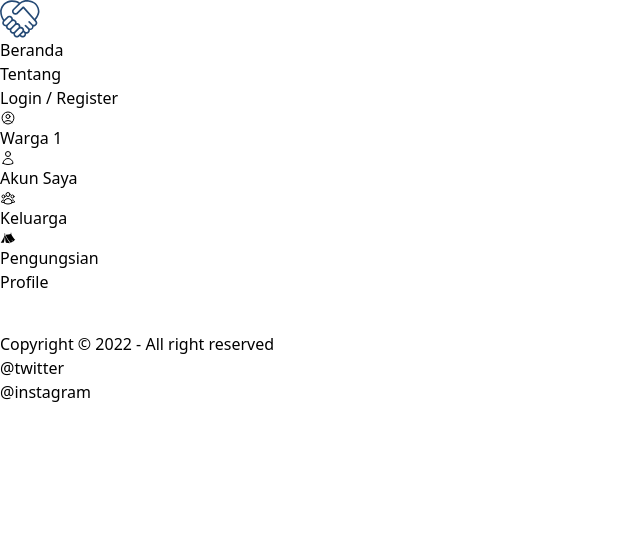
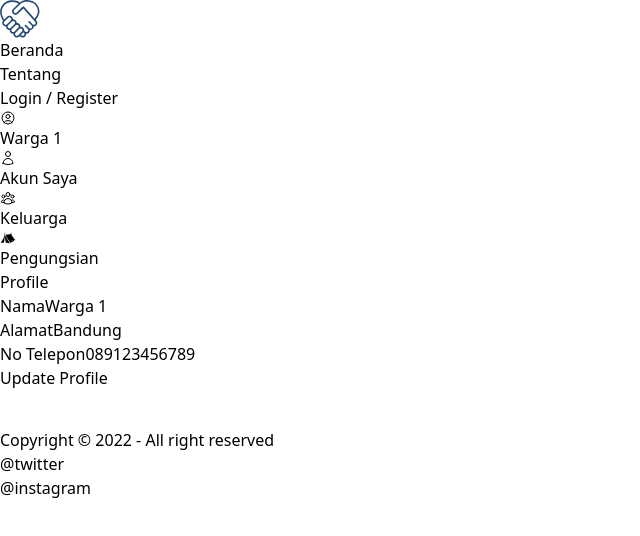
Before and after one commit to RevDonz/fe-sipenca, a Next.js app: page /dashboard in a window 1280 px wide. Shown: the top 536 px of the page, without its empty margins (0-640 px from the left). Built offline with nearby package versions, Linux system fonts and the light colour scheme.

Commit message:
add page profile

```diff
--- a/src/pages/dashboard/index.jsx
+++ b/src/pages/dashboard/index.jsx
@@ -4,9 +4,46 @@ import Layout from '../../components/Layout';
 const Dashboard = () => {
   return (
     <Layout title={'Profile'}>
-      {/* <div className='p-5'>
-        <h3 className='font-semibold'>Profil</h3>
-      </div> */}
+      <div className='p-5'>
+        <div className='space-y-5'>
+          <div className='flex flex-col gap-3'>
+            <label htmlFor='nama' className='font-medium'>
+              Nama
+            </label>
+            <input
+              type='text'
+              id='nama'
+              value={'Warga 1'}
+              className='px-3 py-2 border rounded-md focus:outline-none focus:ring-[#307DD1] focus:ring-1 bg-gray-50 text-[#307DD1] font-medium'
+            />
+          </div>
+          <div className='flex flex-col gap-3'>
+            <label htmlFor='alamat' className='font-medium'>
+              Alamat
+            </label>
+            <input
+              type='text'
+              id='alamat'
+              value={'Bandung'}
+              className='px-3 py-2 border rounded-md focus:outline-none focus:ring-[#307DD1] focus:ring-1 bg-gray-50 text-[#307DD1] font-medium'
+            />
+          </div>
+          <div className='flex flex-col gap-3'>
+            <label htmlFor='notelp' className='font-medium'>
+              No Telepon
+            </label>
+            <input
+              type='text'
+              id='notelp'
+              value={'089123456789'}
+              className='px-3 py-2 border rounded-md focus:outline-none focus:ring-[#307DD1] focus:ring-1 bg-gray-50 text-[#307DD1] font-medium'
+            />
+          </div>
+        </div>
+        <button className='px-3 py-2 rounded-md border border-[#307DD1] mt-5 hover:bg-[#307DD1] transition hover:text-white'>
+          Update Profile
+        </button>
+      </div>
     </Layout>
   );
 };
```
